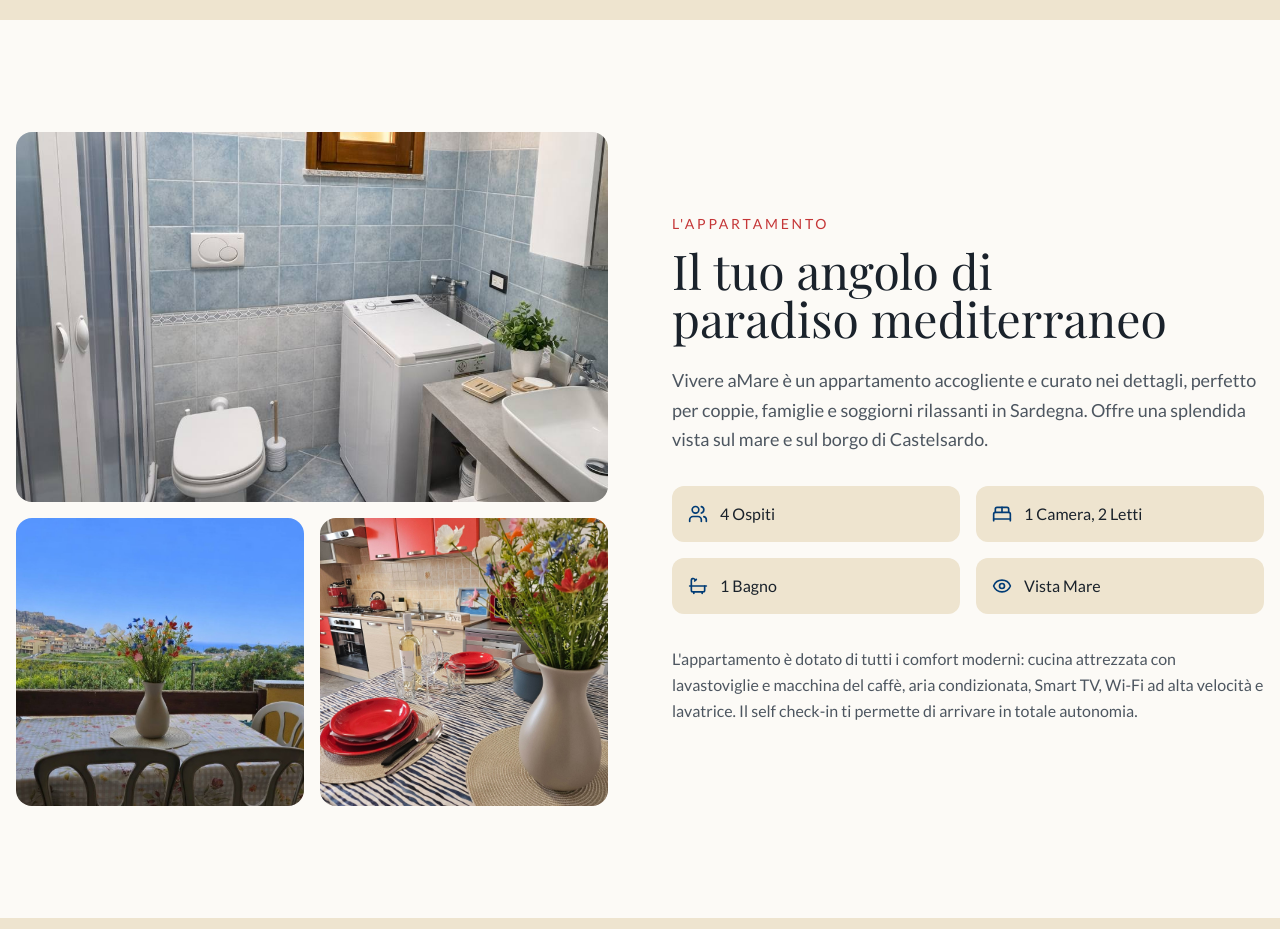
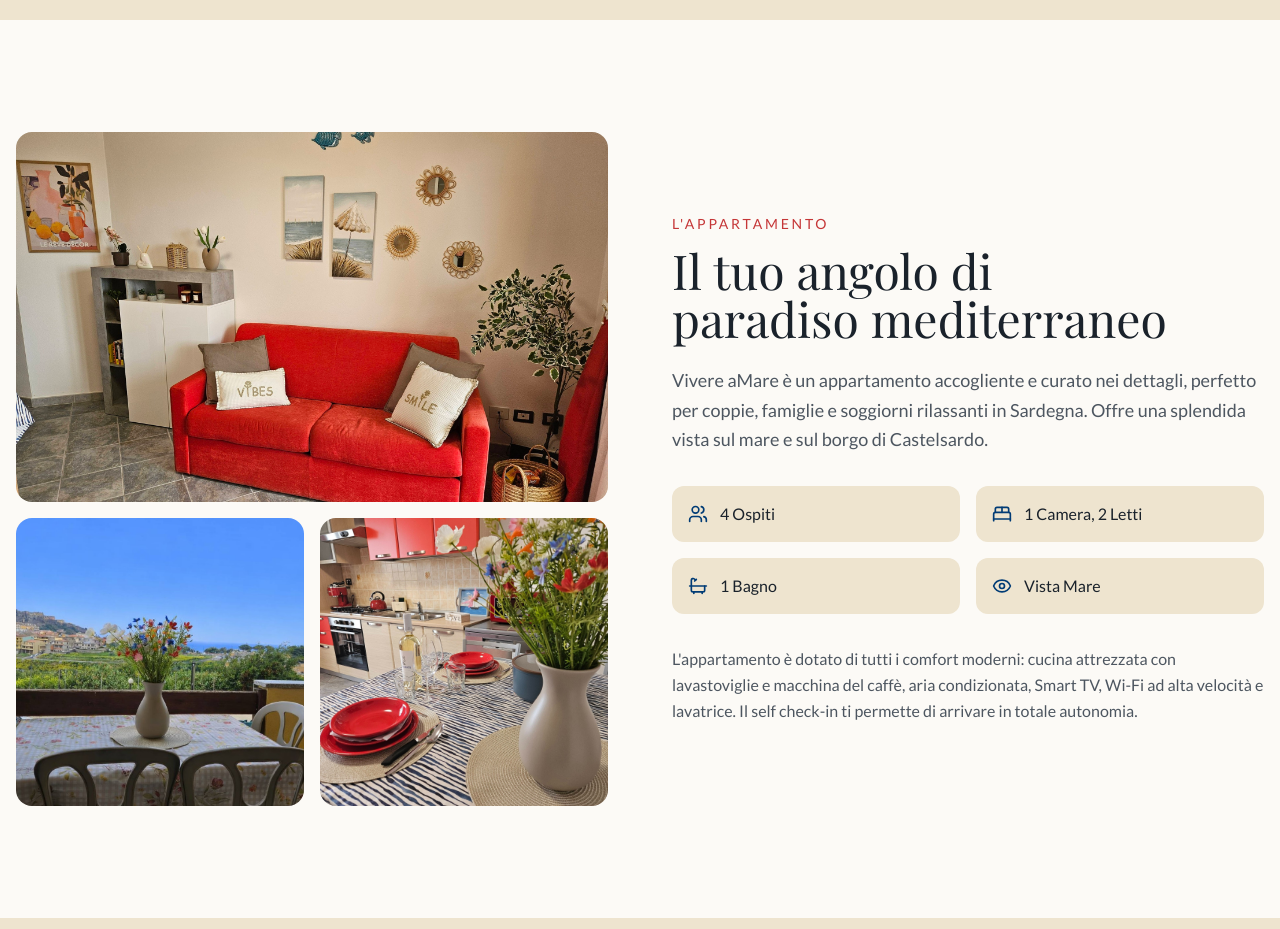
Before and after one commit to spiniandrea01-arch/vivere-amare-site, a Next.js app: page / in a window 1280 px wide. Shown: the part 1400-2329 px from the top of the page. Built offline with nearby package versions, Linux system fonts and the light colour scheme; a web font is replaced by a local one.

Commit message:
Update apartment.tsx

```diff
--- a/components/apartment.tsx
+++ b/components/apartment.tsx
@@ -2,7 +2,7 @@ import Image from "next/image";
 import { Users, BedDouble, Bath, Eye } from "lucide-react";
 
 // Local images (in public/images/)
-const MAIN_IMAGE = "/images/soggiorno-vista-mare.jpg";
+const MAIN_IMAGE = "/images/soggiorno-divano.jpg";
 const BEDROOM_IMAGE = "/images/camera-1.jpg";
 const KITCHEN_IMAGE = "/images/cucina.jpg";
 
```
